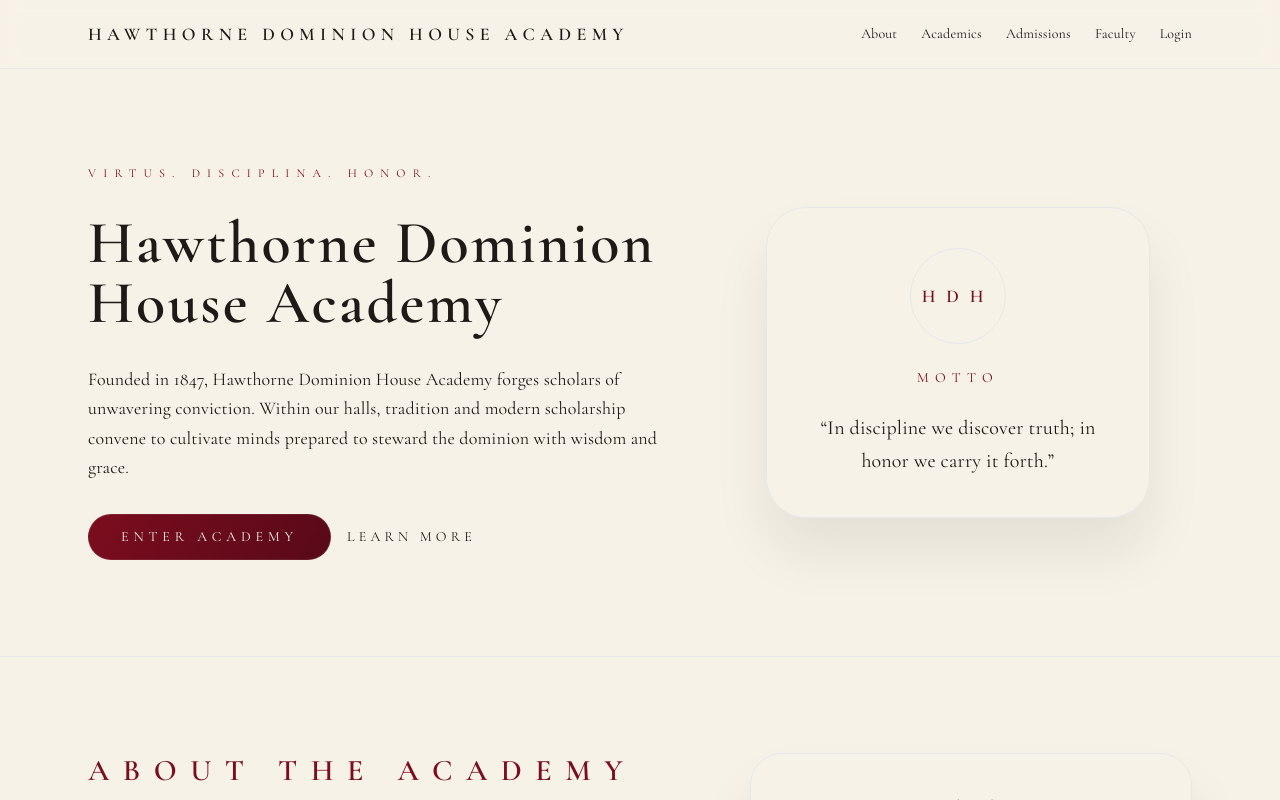
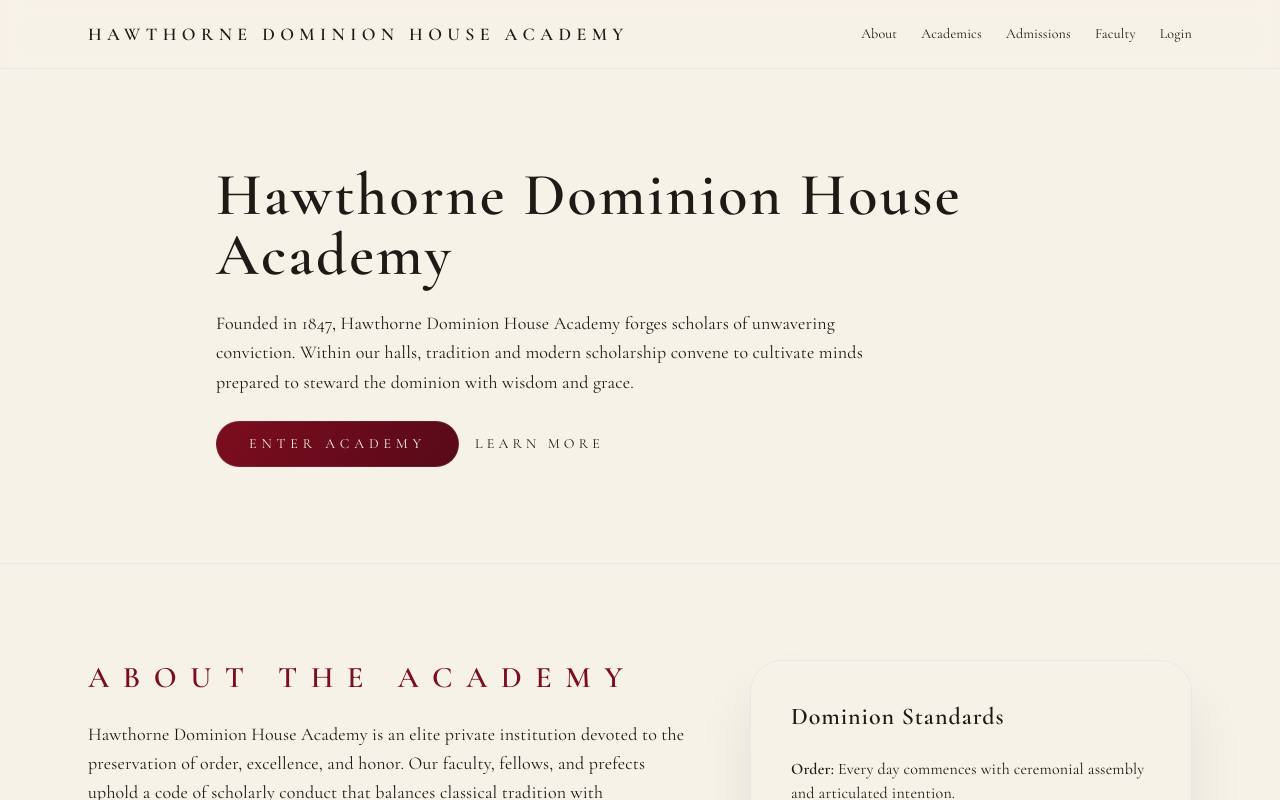
Before and after one commit to lowprofil3/Hawthorne-Dominion-House-Academy, a Next.js app: page / in a window 1280 px wide. Shown: the top 800 px of the page. Built offline with nearby package versions, Linux system fonts and the light colour scheme.

Commit message:
Streamline hero content

```diff
--- a/app/page.tsx
+++ b/app/page.tsx
@@ -40,9 +40,8 @@
   return (
     <main className="bg-parchment">
       <section className="fade-in border-b border-gilded/30 bg-ivory/60">
-        <div className="mx-auto grid max-w-6xl items-center gap-16 px-6 py-24 lg:grid-cols-[1.1fr_0.9fr]">
-          <div className="space-y-8">
-            <p className="text-xs uppercase tracking-[0.6em] text-crimson">Virtus. Disciplina. Honor.</p>
+        <div className="mx-auto max-w-4xl px-6 py-24">
+          <div className="space-y-6">
             <h1 className="text-5xl font-semibold leading-tight text-ink md:text-6xl">
               Hawthorne Dominion House Academy
             </h1>
@@ -62,15 +61,6 @@
                 Learn More
               </Link>
             </div>
-          </div>
-          <div className="relative mx-auto flex max-w-sm flex-col items-center gap-6 rounded-[40px] border border-gilded/40 bg-ivory/70 p-10 text-center shadow-regal">
-            <div className="flex h-24 w-24 items-center justify-center rounded-full border border-gilded/50 bg-parchment/60 text-lg font-semibold uppercase tracking-[0.6em] text-crimson">
-              HDH
-            </div>
-            <p className="text-sm uppercase tracking-[0.45em] text-crimson">Motto</p>
-            <p className="text-xl leading-relaxed text-ink/90">
-              “In discipline we discover truth; in honor we carry it forth.”
-            </p>
           </div>
         </div>
       </section>
```
